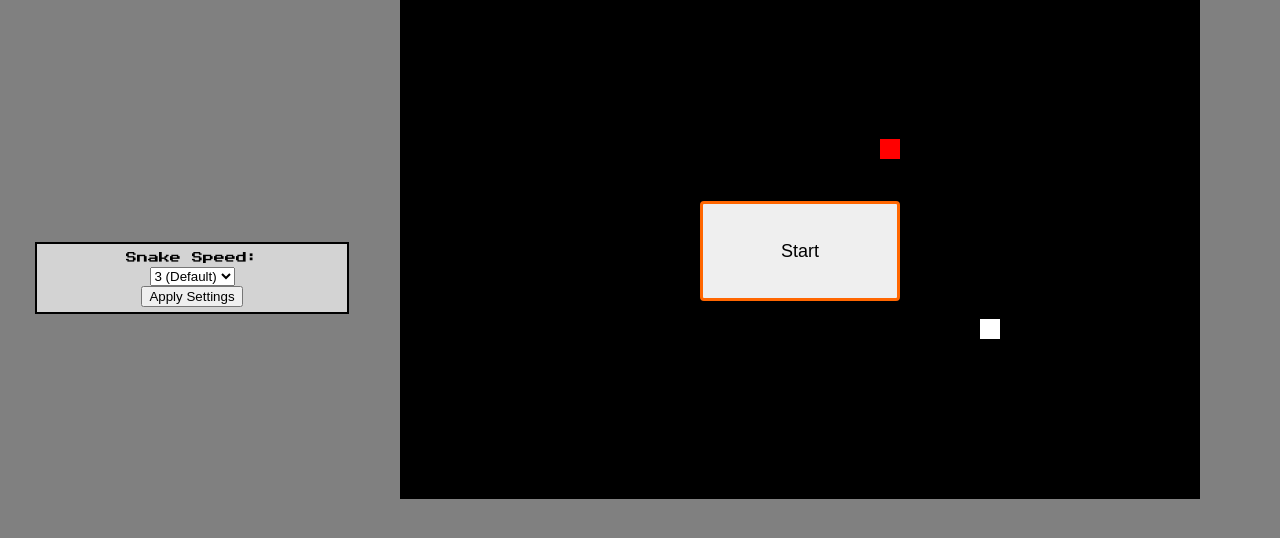
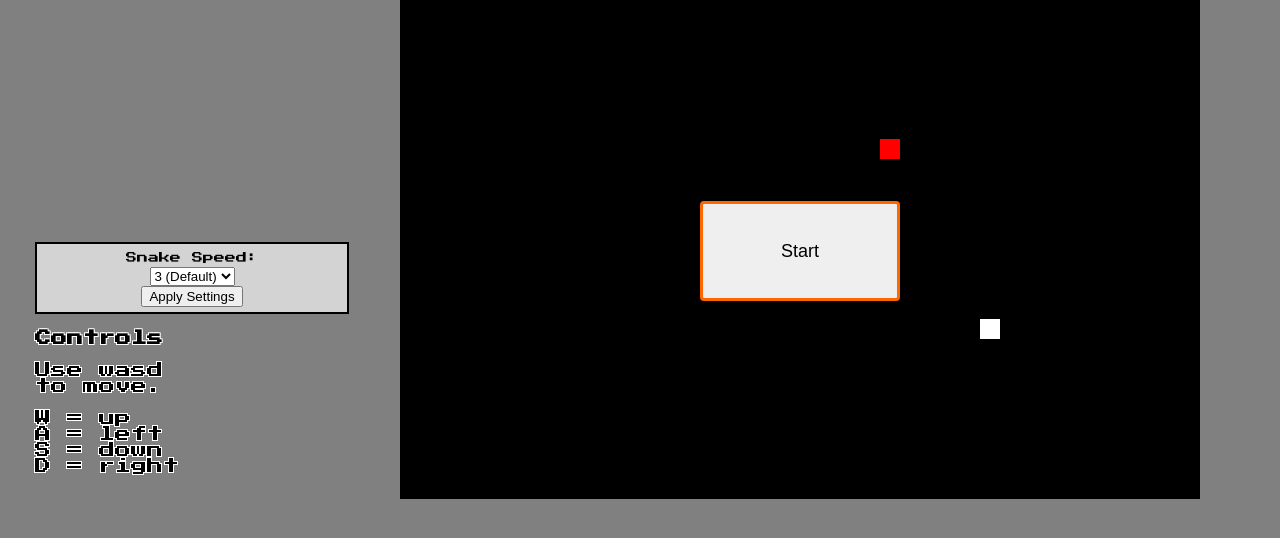
Before and after one commit to StevenAlexanderJohnson/StevenJohnsonPersonal.github.io, a PHP site: page /Pages/Snake.html in a window 1280 px wide; the page is wider, and only the part inside the window is pictured. Shown: the part 223-761 px from the top of that part. Run offline with PHP 8.4, Linux system fonts and the light colour scheme.

Commit message:
Finalizing snake

```diff
--- a/CSS/site.css
+++ b/CSS/site.css
@@ -188,6 +188,13 @@ li a img {
     font-weight: bold;
 }
 
+.shadowOutline-White {
+    text-shadow: -1px 1px 0 #fff,
+                  1px 1px #fff,
+                  1px -1px #fff,
+                  -1px -1px #fff;
+}
+
 /*  BUTTON CSS  */
 
 .startButton {
--- a/Pages/Snake.html
+++ b/Pages/Snake.html
@@ -43,6 +43,23 @@
             </div>
             <input type="button" class="pongStartButton" value="Apply Settings" onclick="applySettings()">
         </div>
+        <div class="Retro-Font shadowOutline-White">
+            <p class="Retro-Bold">
+                Controls
+            </p>
+            <p>
+                Use wasd to move.
+            </p>
+            <div>
+                W = up
+                <br>
+                A = left
+                <br>
+                S = down
+                <br>
+                D = right
+            </div>
+        </div>
     </aside>
 </body>
 </html>
```
